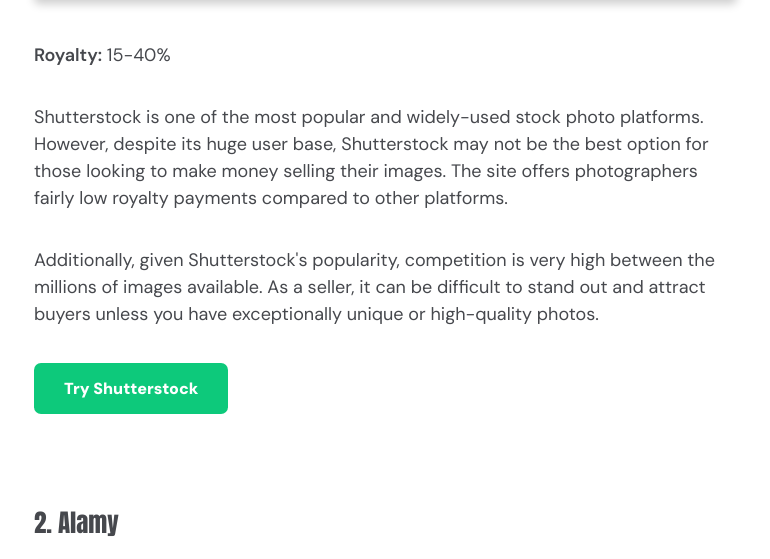
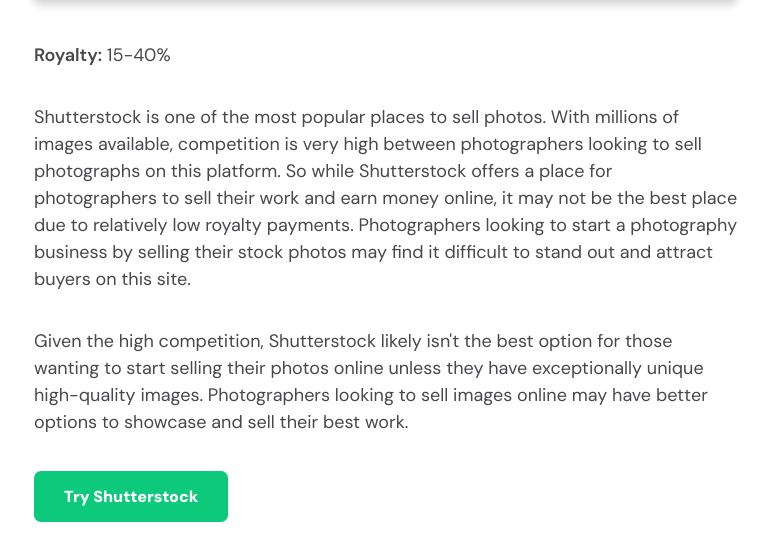
Before and after one commit to PolycatGames/ProfitProton, a PHP site: page /articles/10-best-websites-to-sell-your-stock-photos-in-2023.php in a window 1280 px wide. Shown: the part 2133-2692 px from the top of the page, without its empty margins (36-806 px from the left). Run offline with PHP 8.4, Linux system fonts and the light colour scheme.

Commit message:
Article Update

```diff
--- a/articles/10-best-websites-to-sell-your-stock-photos-in-2023.php
+++ b/articles/10-best-websites-to-sell-your-stock-photos-in-2023.php
@@ -12,8 +12,8 @@
     <meta name="description" content="<?= $data['description'] ?>" />
     <meta name="keywords" content="<?= $data['keywords'] ?>" />
     <meta name="author" content="<?= $data['author'] ?>" />
-    <meta name="robots" content="index, follow">
-    <meta name="article:modified_time" content="2023-08-17T20:37:24Z">
+    <meta name="robots" content="index, follow, max-image-preview:large">
+    <meta name="article:modified_time" content="2023-12-29T17:41:35Z">
 
     <?php include $_SERVER['DOCUMENT_ROOT'] . '/assets/article/articledata.php'; ?>
 
@@ -30,42 +30,44 @@
                 <div class="pcl">
                     <?php include $_SERVER['DOCUMENT_ROOT'] . '/assets/article/pcl-front.php'; ?>
                     <div class="post-content">
-                        <p>In this article, we will look at the 10 best stock photo websites and compare the royalty percentages they offer you as a seller, as well as considering their overall potential.</p>
-                        <p><a href="https://www.stocksy.com/">Stocksy</a> provides the highest royalty rates, offering photographers 50-75% of each sale. However, when considering all aspects including number of users, licensing options, and ease of use, <a href="https://elements.envato.com/">Envato Elements</a> stands out as the best overall platform for selling stock photos in 2023.</p>
+                        <p>In this article, we will look at the 11 best online marketplaces to sell stock photos in 2024 and compare the royalty percentages they offer you as a seller, as well as considering their overall potential to sell pictures for money.</p>
+                        <p><a href="https://www.stocksy.com/" aria-label="Stocksy">Stocksy</a> provides the highest royalty rates as a stock photo site, offering photographers 50-75% commissions on each sale. However, when considering all aspects including number of users, licensing options, ease of use, and more, <a href="https://elements.envato.com/" title="Envato Elements">Envato Elements</a> stands out as the best overall platform for selling stock photos.</p>
                         <h2>The Best Websites to Sell Stock Photos</h2>
                         <p>We will explore the pros and cons of each site to help you determine where to license your images for the highest earnings and visibility.</p>
                         <h3>1. Shutterstock</h3>
                         <img src="/uploads/2023/8/shutterstock-contributor-400x.webp" alt="Shutterstock Contributor">
                         <p><strong>Royalty:</strong> 15-40%</p>
-                        <p>Shutterstock is one of the most popular and widely-used stock photo platforms. However, despite its huge user base, Shutterstock may not be the best option for those looking to make money selling their images. The site offers photographers fairly low royalty payments compared to other platforms.</p>
-                        <p>Additionally, given Shutterstock&apos;s popularity, competition is very high between the millions of images available. As a seller, it can be difficult to stand out and attract buyers unless you have exceptionally unique or high-quality photos.</p>
+                        <p>Shutterstock is one of the most popular places to sell photos. With millions of images available, competition is very high between photographers looking to sell photographs on this platform. So while Shutterstock offers a place for photographers to sell their work and earn money online, it may not be the best place due to relatively low royalty payments. Photographers looking to start a photography business by selling their stock photos may find it difficult to stand out and attract buyers on this site.</p>
+                        <p>Given the high competition, Shutterstock likely isn&apos;t the best option for those wanting to start selling their photos online unless they have exceptionally unique high-quality images. Photographers looking to sell images online may have better options to showcase and sell their best work.</p>
                         <a href="https://submit.shutterstock.com/" aria-label="Shutterstock Contributor"><button class="button-standard">Try Shutterstock</button></a>
                         <h3>2. Alamy</h3>
                         <img src="/uploads/2023/8/alamy-400x.webp" alt="Alamy">
                         <p><strong>Royalty:</strong> 50%</p>
                         <p>Alamy provides generous royalty payments to contributing photographers. Their licensing fees tend to be higher than other stock platforms too. This means that while the amount of sales may be lower, each sale earns you significantly more.</p>
                         <p>So although earnings per sale are high, you may experience fewer frequent sales compared to platforms with cheaper subscription models or licenses.</p>
-                        <p>Ultimately Alamy can be a great option if you have standout content that buyers are willing to pay premium rates for. But for newer or inexperienced stock photographers, other platforms may be a better fit for you.</p>
+                        <p>Ultimately Alamy can be a stock photography site if you have unique content that buyers are willing to pay premium rates for. But for newer or inexperienced stock photographers, other platforms may be a better fit for you.</p>
                         <a href="https://www.alamy.com/registration/contributor-signup.aspx" aria-label="Alamy Contributor Signup"><button class="button-standard">Try Alamy</button></a>
                         <h3>3. Adobe Stock</h3>
                         <img src="/uploads/2023/8/adobe-stock-400x.webp" alt="Adobe Stock">
                         <p><strong>Royalty:</strong> 33%</p>
-                        <p>Adobe Stock offers a great user experience for contributing photographers. Uploading images and managing your portfolio is straightforward and intuitive through the site&apos;s seller tools.</p>
-                        <p>The site provides a respectable 33% royalty on sales, which lands in the mid-range compared to other top platforms.</p>
+                        <p>Adobe Stock offers a great user experience for photographers looking to sell photography. Uploading photos and managing your portfolio is straightforward and intuitive through their seller tools. Adobe Stock photographers also receive free access to Adobe Portfolio, which allows you to create personalized online galleries and websites.</p>
+                        <p>The site provides a respectable 33% royalty on sales, which lands in the middle range compared to other top platforms.</p>
                         <p>Adobe has the advantage of integration with Creative Cloud, allowing millions of existing users easy access to Stock&apos;s image library. This built-in customer base makes it relatively easy to get your photos seen and potentially sold to Adobe&apos;s large number of users.</p>
                         <a href="https://contributor.stock.adobe.com/" aria-label="Adobe Stock Contributor"><button class="button-standard">Try Adobe Stock</button></a>
                         <h3>4. iStock</h3>
                         <img src="/uploads/2023/8/istock-400x.webp" alt="iStock">
                         <p><strong>Royalty:</strong> 15%</p>
-                        <p>iStock prioritizes providing a positive buying experience, as shown by their high 4.8/5.0 customer rating. This focus on buyers does mean lower earnings for sellers though, as iStock does not provide a high royalty rate for their contributors.</p>
-                        <p>However, the affordability and massive customer base somewhat make up for the low commissions. There is high sales volume thanks to low license costs attracting many buyers.</p>
+                        <p>iStock is focused on having a great stock photo buying experience, as shown by their high customer rating. However, this means lower royalty earnings for photographers, with iStock only offering a 15% royalty rate.</p>
+                        <p>So while the royalty percentage is on the lower end, photographers can still make money on iStock by providing images that the large buyer base is actively looking for. The key is regularly adding new content that fits what sells best on this stock photography website.</p>
                         <p class="note">Some sellers make over $20k on iStock by regularly uploading a diverse range of high-demand images.</p>
                         <a href="https://contributors.gettyimages.com/" aria-label="iStock Contributor"><button class="button-standard">Try iStock</button></a>
                         <h3>5. Etsy</h3>
                         <img src="/uploads/2023/8/etsy-400x.webp" alt="Etsy">
                         <p><strong>Royalty:</strong> Takes 20 cents and 3.5%</p>
-                        <p>Etsy isn&apos;t a dedicated stock photography site, but it allows sellers to monetize images in creative ways instead of regular digital stock photo licenses.</p>
-                        <p>Photographers can upload their photos then choose to print them on physical products like wall art, mugs, t-shirts and more. This provides more control over pricing and product types compared to traditional stock sites.</p>
+                        <p>Etsy isn&apos;t a traditional stock photo website, but it does provide creative ways for photographers to sell their images and earn money beyond just digital licensing.</p>
+                        <p>Photographers can open their own Etsy shop to sell photo prints, canvases, mugs, t-shirts and more featuring their photography. This gives you full control to set your own prices and offer unique physical products showcasing your best photographs.</p>
+                        <p>Etsy makes starting an online photography business easy even without much experience. You simply sign up for an account, upload your top images, add them to products, set prices, and start selling your work.</p>
+                        <p>So if you&apos;re a photographer looking for alternative ways to sell your photos online beyond just stock images, Etsy provides a customizable platform to start your own online store.</p>
                         <a href="https://www.etsy.com/join" aria-label="Etsy Account"><button class="button-standard">Try Etsy</button></a>
                         <h3>6. Envato Elements</h3>
                         <img src="/uploads/2023/8/envato-elements-400x.webp" alt="Envato Elements">
@@ -78,30 +80,37 @@
                         <h3>7. Dreamstime</h3>
                         <img src="/uploads/2023/8/dreamstime-400x.webp" alt="Dreamstime">
                         <p><strong>Royalty:</strong> 25-60%</p>
-                        <p>Dreamstime offers a straightforward, user-friendly experience for stock photographers. Their tools for uploading, managing and selling your portfolio are intuitive and easy to navigate.</p>
+                        <p>Dreamstime provides user-friendly tools for stock photographers to upload, manage and sell their portfolio.</p>
                         <p>In terms of features, Dreamstime does not stand out as particularly unique compared to other leading marketplaces.</p>
                         <p>Royalty rates starting from 25% are decent, but not the highest commissions. Overall, Dreamstime operates as a solid stock agency that gets the job done.</p>
                         <a href="https://www.dreamstime.com/sell-stock-photos-images" aria-label="Dreamstime Contributor"><button class="button-standard">Try Dreamstime</button></a>
                         <h3>8. Redbubble</h3>
                         <img src="/uploads/2023/8/redbubble-400x.webp" alt="Redbubble">
                         <p><strong>Royalty:</strong> Adjustable</p>
-                        <p>Redbubble provides a creative way for photographers to earn from their images beyond just digital licensing. Sellers can upload their photos to be printed on physical products like apparel, phone cases, art prints and more.</p>
-                        <p>This gives artists a cool way to showcase their work on real world items that customers can purchase. It allows creating your own brand and unique products featuring your photography.</p>
+                        <p>Redbubble provides a creative way for photographers to earn money from their images beyond just digital licensing. Sellers can upload their photos to be printed on physical products like apparel, phone cases, art prints and more.</p>
+                        <p>This allows you to create your own brand and products showcasing your photography work. It&apos;s a great way to start your own online store featuring your pictures.</p>
                         <a href="https://www.redbubble.com/" aria-label="Redbubble Contributor"><button class="button-standard">Try Redbubble</button></a>
                         <h3>9. Fine Art America</h3>
                         <img src="/uploads/2023/8/fine-art-america-400x.webp" alt="Fine Art America">
                         <p><strong>Royalty:</strong> 30%</p>
-                        <p>Fine Art America provides an attractive platform for photographers to license their work while retaining copyright ownership. They offer several ways to earn from images, including print sales, merchandising, and licensing.</p>
-                        <p>The site has a 30% commission rate which lands in the middle of industry standards. They provide useful seller tools for managing portfolios and tracking analytics as well.</p>
-                        <p>The downside is that marketing efforts fall heavily on the contributors themselves. Without much branded promotion of your work, it can be difficult to stand out in a crowded marketplace. SEO and social media skills are highly beneficial.</p>
+                        <p>Fine Art America lets photographers license their work while retaining copyright ownership. They offer print sales, merchandising, and licensing to earn from images.</p>
+                        <p>The site has a 30% commission rate which is standard for the industry. Useful seller tools for managing portfolios and tracking analytics are also provided.</p>
+                        <p>Marketing efforts fall heavily on contributors though. Without much promotion of your work, it can be difficult to stand out amongst other sellers. SEO and social media skills are highly beneficial to sell your photographs.</p>
                         <a href="https://fineartamerica.com/sell-art-online" aria-label="Fine Art America Contributor"><button class="button-standard">Try Fine Art America</button></a>
                         <h3>10. Stocksy</h3>
                         <img src="/uploads/2023/8/stocksy-400x.webp" alt="Stocksy">
                         <p><strong>Royalty:</strong> 50-75%</p>
-                        <p>Stocksy provides the best royalty rates for contributing photographers. This allows sellers to earn a high income from their images.</p>
-                        <p>While not as massive in size as platforms like Shutterstock, Stocksy has still built an impressive niche customer base. Their mid-size status means less competition for exposure compared to giant sites.</p>
-                        <p>However, the application process is highly competitive. Stocksy only accepts around 10% of submissions, so you need a standout portfolio just to get your foot in the door.</p>
+                        <p>Stocksy is one of the best stock photo sites for photographers to maximize income from selling their images. This website provides incredibly high royalties between 50-75% to contributors.</p>
+                        <p>Stocksy has built an impressive niche customer base that earns photographers good money, unlike massive sites like Shutterstock where there is more competition. The smaller platform makes it easier for sellers to gain exposure and make sales.</p>
+                        <p>However, Stocksy only accepts around 10% of sellers after an application process. So you need exceptionally high-quality photographs just to get started selling on Stocksy. But for the photographer with high-quality photos looking to sell their photographs and earn high royalty payments, Stocksy is likely the top choice.</p>
                         <a href="https://www.stocksy.com/cta/welcome" aria-label="Stocksy Contributor"><button class="button-standard">Try Stocksy</button></a>
+                        <h3>11. Bonus: Fiverr</h3>
+                        <img class="indeximg" src="/uploads/2023/12/fiverr-photography-400x.webp" alt="Fiverr Photography">
+                        <p><strong>Royalty:</strong> 80%</p>
+                        <p>While Fiverr is not a stock photo platform, it provides a huge online marketplace where photographers can sell their services to a global audience. Offering your photography and editing skills on Fiverr is an excellent way to earn money and potentially build your own business.</p>
+                        <p>It&apos;s easy to get started. You simply create gigs for services like basic product shots, photo editing, collages, and more. Fiverr allows you to showcase your skills and best work to attract buyers. You can start off offering basic packages for $5.</p>
+                        <p>The platform makes it simple for photographers to translate their capabilities into revenue. With millions of active buyers seeking creative digital services, the earning potential and ability to scale your photography business on Fiverr is immense.</p>
+                        <a href="https://www.fiverr.com/" aria-label="Fiverr"><button class="button-standard">Try Fiverr</button></a>
                         <h2>FAQs</h2>
                         <p><strong class="faqquestion">How much money can you make selling stock photos?</strong></p>
                         <p class="faqanswer">Earnings from stock photography vary widely based on several factors. Many stock contributors make between $500 to $5,000 per month on average. Top sellers on the most popular platforms can earn over $100,000 annually. Essentially, income potential scales up the more content you consistently produce and license across multiple stock sites.</p>
--- a/assets/footer.html
+++ b/assets/footer.html
@@ -21,6 +21,7 @@
                     <a href="/categories" class="footer-content-top-quicklinks-list-item"><span>Categories</span></a>
                     <a href="/about" class="footer-content-top-quicklinks-list-item"><span>About</span></a>
                     <a href="/contact" class="footer-content-top-quicklinks-list-item"><span>Contact</span></a>
+                    <a href="/sitemap.xml" class="footer-content-top-quicklinks-list-item"><span>Sitemap</span></a>
                 </div>
             </div>
             <div class="footer-content-top-social">
--- a/data.txt
+++ b/data.txt
@@ -155,16 +155,16 @@ author: "ProfitProton"
 }
 
 13 {
-title: "10 Best Websites to Sell Your Stock Photos in 2023"
+title: "The 11 Best Websites to Sell Your Photos Online in 2024"
 preview: "In this article, we will look at the 10 best stock photo websites and compare the royalty percentages they"
-description: "Learn about the 10 best websites where you can sell your stock photos. Start your side hustle today!"
+description: "Looking to make money selling your photos online? Check out the top 11 best websites to sell your photos and start earning from your photography in 2024!"
 keywords: "Stock photos, Platforms, Seller, Side hustle, Websites, Royalties, Online business, Work from home, Side job, Business"
 time: "T20:37:24"
 date: "8-17-2023"
 category: "Content Creation"
 link: "/articles/10-best-websites-to-sell-your-stock-photos-in-2023"
 thumbnail: "/uploads/2023/8/10-best-websites-to-sell-your-stock-photos-in-2023"
-author: "ProfitProton"
+author: "Sjoerd Visser"
 }
 
 12 {
--- /dev/null
+++ b/data/image-data/13.php
@@ -0,0 +1,5 @@
+,{
+    "@type": "ImageObject",
+    "url": "https://profitproton.com/uploads/2023/12/fiverr-photography-400x.webp",
+    "caption": "Fiverr Photography"
+}
--- a/rss.xml
+++ b/rss.xml
@@ -77,8 +77,8 @@
         <pubDate>Sat, 19 Aug 2023 20:07:12 +0000</pubDate>
     </item>
     <item>
-        <title>10 Best Websites to Sell Your Stock Photos in 2023</title>
-        <description>Learn about the 10 best websites where you can sell your stock photos. Start your side hustle today!</description>
+        <title>The 11 Best Websites to Sell Your Photos Online in 2024</title>
+        <description>Looking to make money selling your photos online? Check out the top 11 best websites to sell your photos and start earning from your photography in 2024!</description>
         <link>https://profitproton.com/articles/10-best-websites-to-sell-your-stock-photos-in-2023</link>
         <pubDate>Thu, 17 Aug 2023 20:37:24 +0000</pubDate>
     </item>
```
Also changed, not shown: sitemap.xml (+19 -14 lines), uploads/2023/12/fiverr-photography-1200x.webp (added), uploads/2023/12/fiverr-photography-400x.webp (added), uploads/2023/12/fiverr-photography-800x.webp (added).
